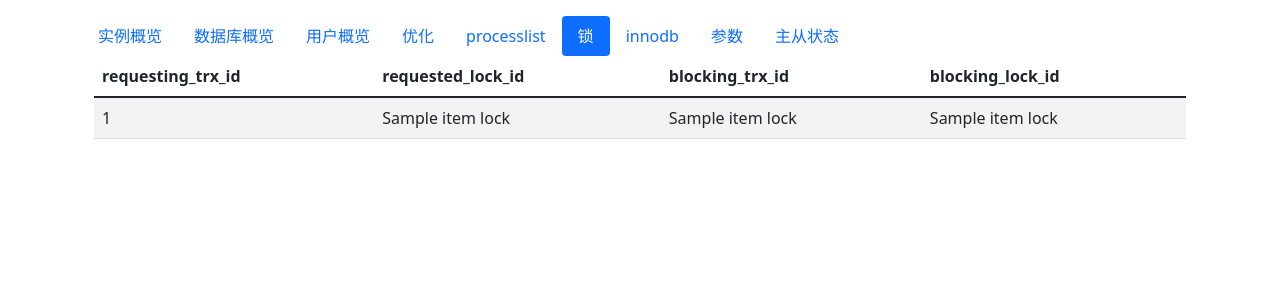
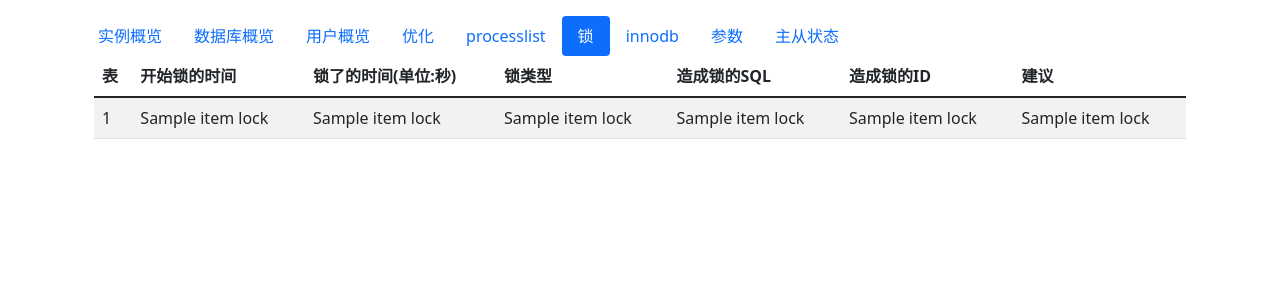
Before and after one commit to ddcw/ei, a Flask app: template webei/templates/db/mysql.html in a window 1280 px wide, after a click that opens the changed part. Shown: the top 300 px of the page. Run offline with Flask 2, Linux system fonts and the light colour scheme; tables that the repository leaves empty hold one stand-in row (values such as "Sample post"); the template is opened without the code that fills it: values that come from a table or form of the project are taken from there, most other values are stand-ins (such as "Sample title", 1, 10 or a date in 2020); parts of the project's set-up code (start-up, migrations or seed data) failed here and were passed over; some libraries are stand-ins or nearby versions.

Commit message:
20211222

```diff
--- a/webei/app.py
+++ b/webei/app.py
@@ -1314,7 +1314,7 @@ def monitor_db_mysql():
 			sql_mysql_processlist = 'select ID,USER,HOST,DB,COMMAND,TIME,STATE,INFO from information_schema.processlist where command != "Sleep";'
 			sql_mysql_user = 'select user,host,plugin,password_last_changed,password_expired from mysql.user;'
 			sql_mysql_db = 'select table_schema, concat(round(sum(data_length/1024/1024),2),"MB") as data_length_MB  , concat(round(sum(index_length/1024/1024),2),"MB") as index_length_MB from information_schema.tables where TABLE_SCHEMA not in ("test","sys","mysql","information_schema","performance_schema") group by table_schema order by 2,3;'
-			sql_mysql_lock = 'select requesting_trx_id, requested_lock_id, blocking_trx_id, blocking_lock_id from information_schema.innodb_lock_waits;'
+			sql_mysql_lock = 'select locked_table,wait_started,wait_age_secs,locked_type,waiting_query,blocking_pid,sql_kill_blocking_query from sys.innodb_lock_waits;'
 			sql_mysql_innodb_status = 'show engine innodb status'
 			sql_mysql_NO_primary_key = 'select table_schema, table_name from information_schema.tables where table_name not in (select distinct table_name from information_schema.columns where column_key = "PRI") AND table_schema not in ("mysql", "performance_schema", "information_schema", "sys");'
 			sql_mysql_total_table = "select count(TABLE_NAME) from information_schema.tables where TABLE_SCHEMA not in ('test','sys','mysql','information_schema','performance_schema') and TABLE_TYPE='BASE TABLE';"
@@ -1369,9 +1369,9 @@ def monitor_db_mysql():
 			conn_mysql.close()
 
 			return render_template('db/mysql.html', instance_name = instance_name, error = error, mysql_var = result_mysql_variables, processlist = result_mysql_processlist, users = result_mysql_user, db = result_mysql_db, db_lock = result_mysql_lock, innodb = result_mysql_innodb_status, primary_key = result_mysql_NO_primary_key, tps = mysql_tps, qps = mysql_qps,total_table_count = result_mysql_total_table_count, db_total_size = result_mysql_total_size, rpl_index = result_mysql_rep_index,  no_index = result_mysql_no_index )
-		except:
+		except Exception as e:
 			error = "error"
-			return str(instance_name) + " 该实例信息不对,账号/密码/端口/主机"
+			return str(instance_name) + " 该实例信息不对,账号/密码/端口/主机 " + str(e)
 		return render_template('db/mysql.html', instance_name = instance_name, error = error, mysql_var="aaaa")
 	return redirect('/login')
 
@@ -1500,8 +1500,9 @@ def monitor_host():
 			ssh.close()
 
 			return render_template('host.html',username=username, instance_name=instance_name, cpu_p = cpu_p, cpu_p100 = cpu_p100, mem_p = mem_p, mem_p100 = mem_p100, root_dir_p = root_dir_p, root_dir_p100 = root_dir_p100, loadavg = loadavg, tcp4_sockets = tcp4_sockets, tcp6_sockets = tcp6_sockets, uptime = uptime, cpu_p_total = cpu_p_total, online_users = online_users , mysql_server = mysql_server, redis_server = redis_server, oracle_server = oracle_server, nginx_server = nginx_server, php_server = php_server, haproxy_server = haproxy_server, sysctl_parameter = sysctl_parameter, firewalld_status = firewalld_status, selinux_status = selinux_status, yum_repo_count = yum_repo_count, host_platform = host_platform, kernel_version = kernel_version, host_name = host_name1, os_version = os_version, cpu_sock = cpu_sock, cpu_core = cpu_core, cpu_thread = cpu_thread, cpu_count = cpu_count, mem_total_MB = mem_total_MB, swap_total_MB = swap_total_MB, swappiness = swappiness, root_dir_type = root_dir_type, process_port = process_port)
-		except:
-			return "失败,自己慢慢排查, 可能是实例有问题,也可能是连接有问题, 反正就是ei里面记录的账号问题"
+		except Exception as e:
+			err_msg = "连接主机失败 " + str(e)
+			return err_msg
 		return render_template('host.html',username=username, instance_name=instance_name)
 	return redirect('/login')
 
--- a/webei/templates/db/mysql.html
+++ b/webei/templates/db/mysql.html
@@ -190,10 +190,13 @@
 		<table class="table table-striped">
 			<thead>
 				<tr>
-					<th>requesting_trx_id</th>
-					<th>requested_lock_id</th>
-					<th>blocking_trx_id</th>
-					<th>blocking_lock_id</th>
+                                        <th>表</th>
+                                        <th>开始锁的时间</th>
+                                        <th>锁了的时间(单位:秒)</th>
+                                        <th>锁类型</th>
+                                        <th>造成锁的SQL</th>
+                                        <th>造成锁的ID</th>
+                                        <th>建议</th>
 				</tr>
 			</thead>
 			<tbody>
@@ -203,6 +206,9 @@
 						<td>{{item_lock[1]}}</td>
 						<td>{{item_lock[2]}}</td>
 						<td>{{item_lock[3]}}</td>
+						<td>{{item_lock[4]}}</td>
+						<td>{{item_lock[5]}}</td>
+						<td>{{item_lock[6]}}</td>
 					</tr>
 				{% else %}
 					<tr><td><p class="text-success">无锁</p></td></tr>
```
Also changed, not shown: webei/changelog.txt.
